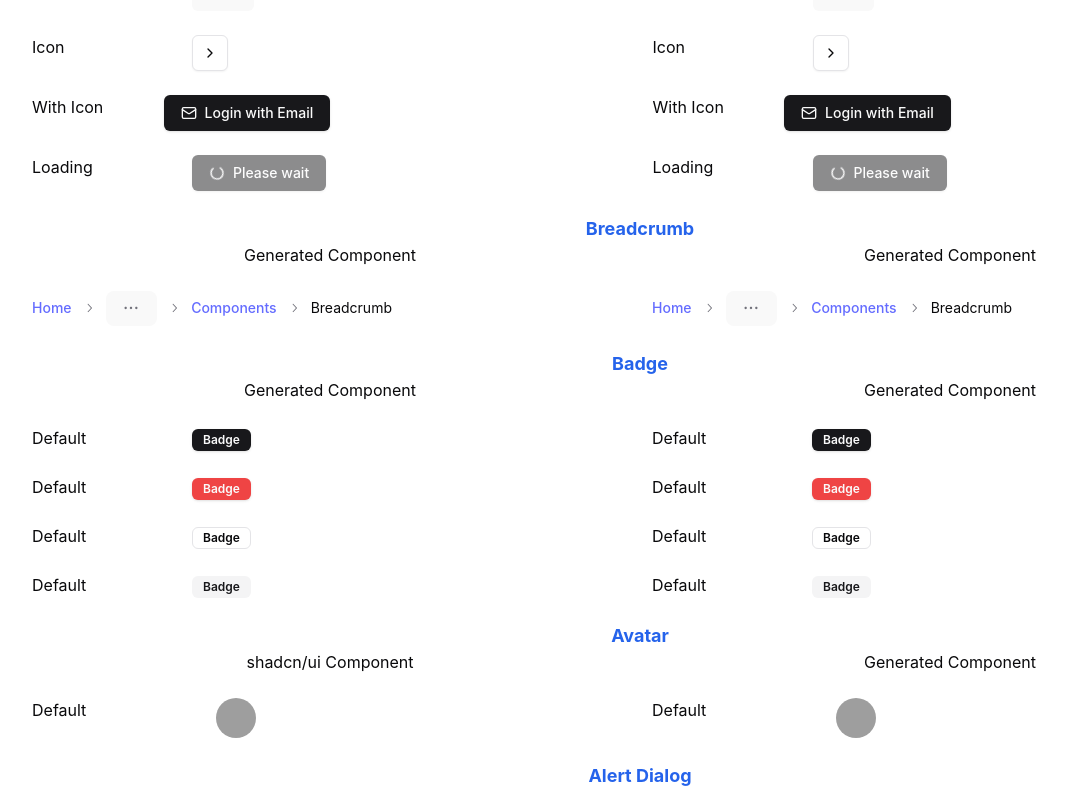
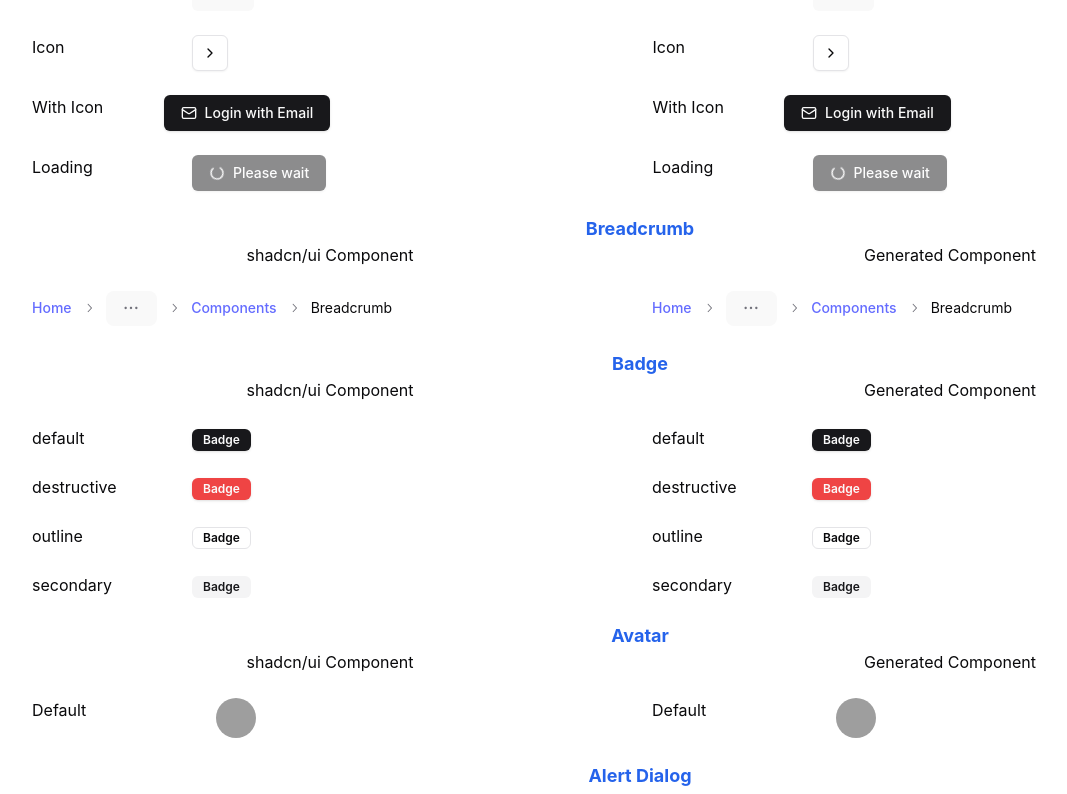
Before and after one commit to mdharanizakapps/react-base-source-code, a React (Vite) app: page / in a window 1280 px wide. Shown: the part 481-1275 px from the top of the page, without its empty margins (0-1067 px from the left). Built offline with nearby package versions, Linux system fonts and the light colour scheme; grey boxes are pictures that could not be loaded.

Commit message:
Updated Components

```diff
--- a/src/components/ui_library_components/BadgeComponent.tsx
+++ b/src/components/ui_library_components/BadgeComponent.tsx
@@ -9,26 +9,26 @@ export const BadgeComponent = () => {
 
             <div className="flex flex-col gap-6 w-1/2">
                 <div className="text-center">
-                    Generated Component
+                    shadcn/ui Component
                 </div>
                 <div className="flex gap-6 flex-col">
                     <div className="flex">
-                        <div className="w-40">Default</div>
+                        <div className="w-40">default</div>
                         <div><Badge variant="default">Badge</Badge></div>
                     </div>
 
                     <div className="flex">
-                        <div className="w-40">Default</div>
+                        <div className="w-40">destructive</div>
                         <div><Badge variant="destructive">Badge</Badge></div>
                     </div>
 
                     <div className="flex">
-                        <div className="w-40">Default</div>
+                        <div className="w-40">outline</div>
                         <div><Badge variant="outline">Badge</Badge></div>
                     </div>
 
                     <div className="flex">
-                        <div className="w-40">Default</div>
+                        <div className="w-40">secondary</div>
                         <div><Badge variant="secondary">Badge</Badge></div>
                     </div>
                 </div>
@@ -40,21 +40,21 @@ export const BadgeComponent = () => {
                 </div>
                 <div className="flex gap-6 flex-col">
                     <div className="flex">
-                        <div className="w-40">Default</div>
+                        <div className="w-40">default</div>
                         <div><ZAKBadgeComponent variant="default">Badge</ZAKBadgeComponent></div>
                     </div>
 
                     <div className="flex">
-                        <div className="w-40">Default</div>
+                        <div className="w-40">destructive</div>
                         <div><ZAKBadgeComponent variant="destructive">Badge</ZAKBadgeComponent></div>
                     </div>
 
                     <div className="flex">
-                        <div className="w-40">Default</div>
+                        <div className="w-40">outline</div>
                         <div><ZAKBadgeComponent variant="outline">Badge</ZAKBadgeComponent></div>
                     </div>
                     <div className="flex">
-                        <div className="w-40">Default</div>
+                        <div className="w-40">secondary</div>
                         <div><ZAKBadgeComponent variant="secondary">Badge</ZAKBadgeComponent></div>
                     </div>
                 </div>
--- a/src/components/ui_library_components/BreadcrumbComponent.tsx
+++ b/src/components/ui_library_components/BreadcrumbComponent.tsx
@@ -43,7 +43,7 @@ export const BreadcrumbComponent = () => {
 
             <div className="flex flex-col gap-6 w-1/2">
                 <div className="text-center">
-                    Generated Component
+                    shadcn/ui Component
                 </div>
                 <div className="flex gap-6 flex-col">
                     <Breadcrumb>
```
